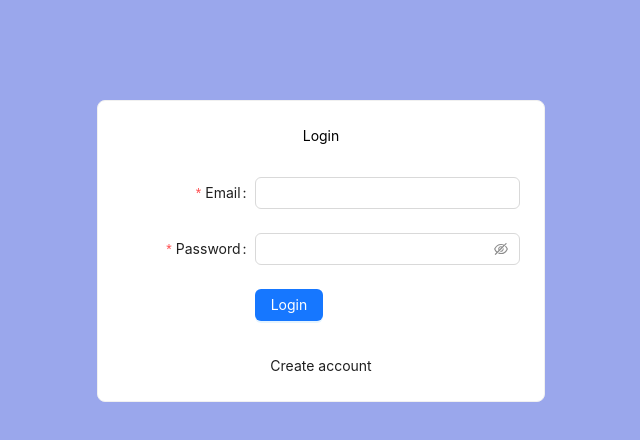
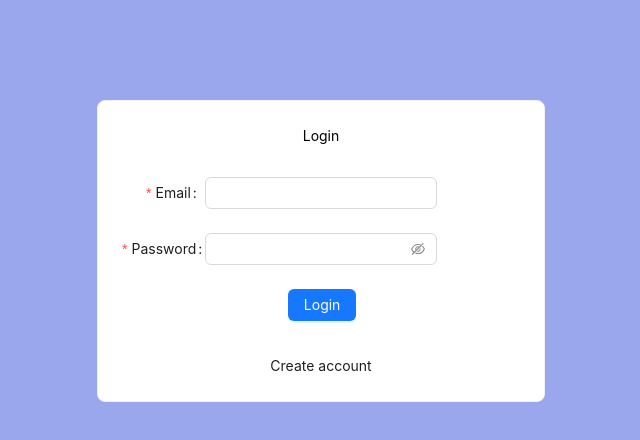
Before and after one commit to Shamil1001/todo-app, a React (Vite) app: page /login in a window 1280 px wide. Shown: the top 440 px of the page, without its empty margins (319-959 px from the left). Built offline with nearby package versions, Linux system fonts and the light colour scheme; no server answers.

Commit message:
login btn displayed at the center

```diff
--- a/src/pages/login.tsx
+++ b/src/pages/login.tsx
@@ -65,8 +65,8 @@
 
           <Form
             name="basic"
-            labelCol={{ span: 8 }}
-            wrapperCol={{ span: 16 }}
+            labelCol={{ span: 5 }}
+            wrapperCol={{ span: 14 }}
             style={{ maxWidth: 600 }}
             initialValues={{ remember: true }}
             onFinish={onFinish}
@@ -97,7 +97,7 @@
                 value={password}
               />
             </Form.Item>
-            <Form.Item wrapperCol={{ offset: 8, span: 16 }}>
+            <Form.Item wrapperCol={{ offset: 10, span: 16 }}>
               <Button onClick={handleLogin} type="primary" htmlType="submit">
                 Login
               </Button>
```
